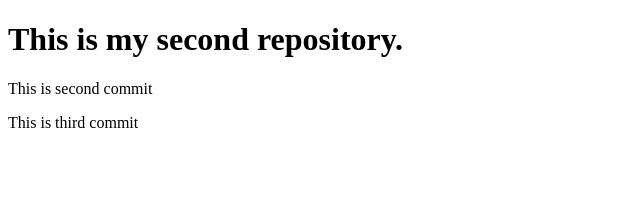
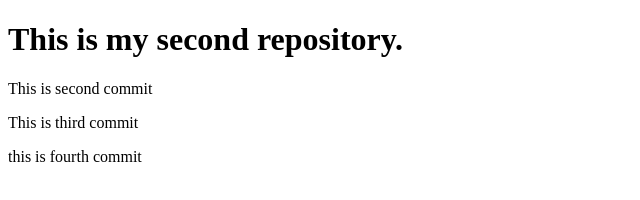
Before and after one commit to Rachanashivarkar/Assignment-9--2, a plain HTML site: page index.html in a window 1280 px wide. Shown: the whole page, without its empty margins (0-640 px from the left). Drawn offline with Linux system fonts and the light colour scheme.

Commit message:
fourth commit

```diff
--- a/index.html
+++ b/index.html
@@ -8,6 +8,7 @@
     <h1>This is my second repository.</h1>
     <p>This is second commit</p>
     <p>This is third commit</p>
+    <p>this is fourth commit</p>
 
 </body>
 </html>
```
